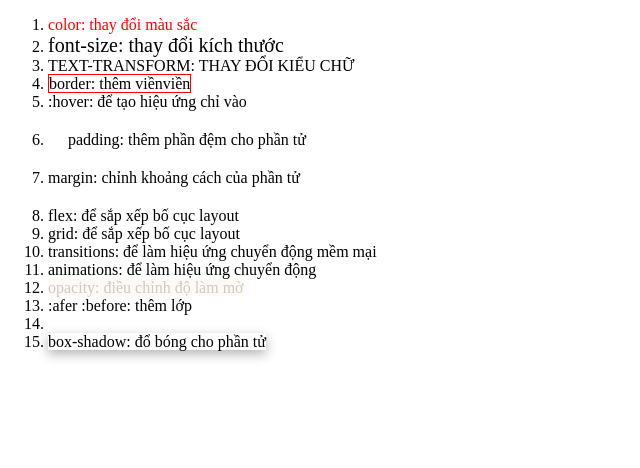
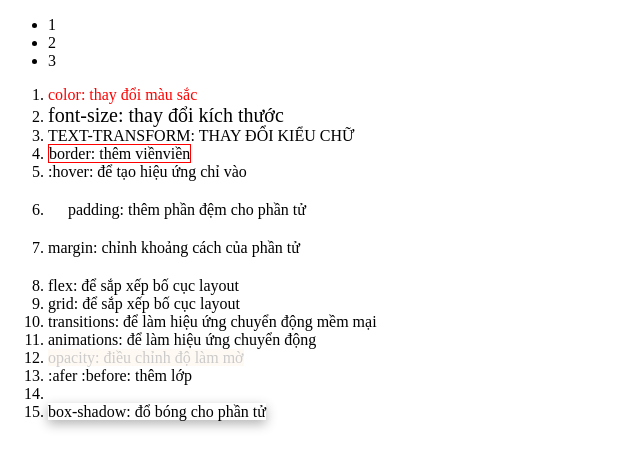
Before and after one commit to cuonganh3511/homework_mindx, a plain HTML site: page semester_1/Bai tap 2/index.html in a window 1280 px wide. Shown: the whole page, without its empty margins (0-640 px from the left). Drawn offline with Linux system fonts and the light colour scheme.

Commit message:
update code

```diff
--- a/semester_1/Bai tap 2/index.html
+++ b/semester_1/Bai tap 2/index.html
@@ -10,6 +10,13 @@
 </head>
 <body>
 	<div class="container">
+		<div class="div">
+			<ul>
+				<li>1</li>
+				<li>2</li>
+				<li>3</li>
+			</ul>
+		</div>
 
 		<ol>
 			<li><span style="color:red">color: thay đổi màu sắc</span></li>
```
